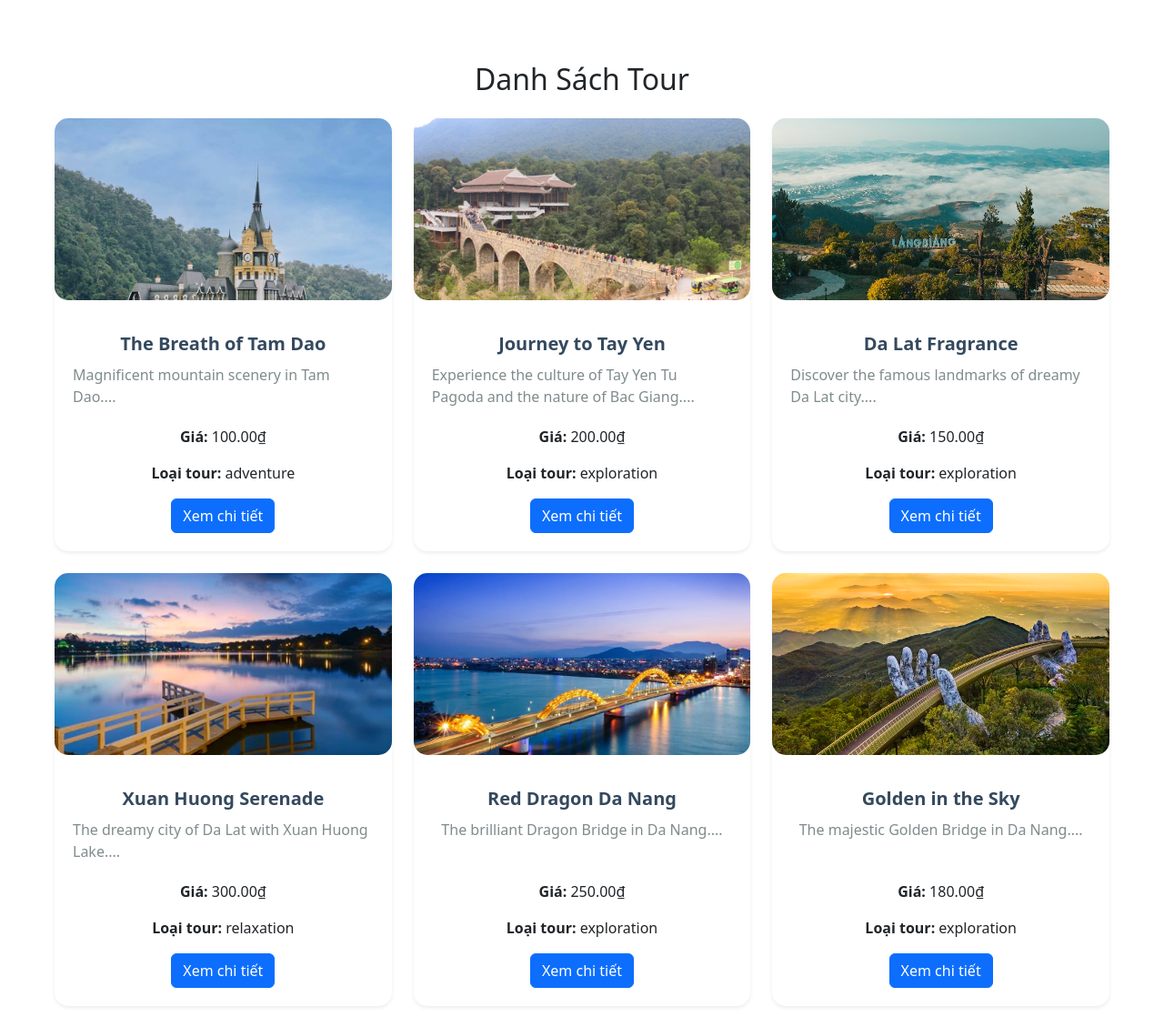
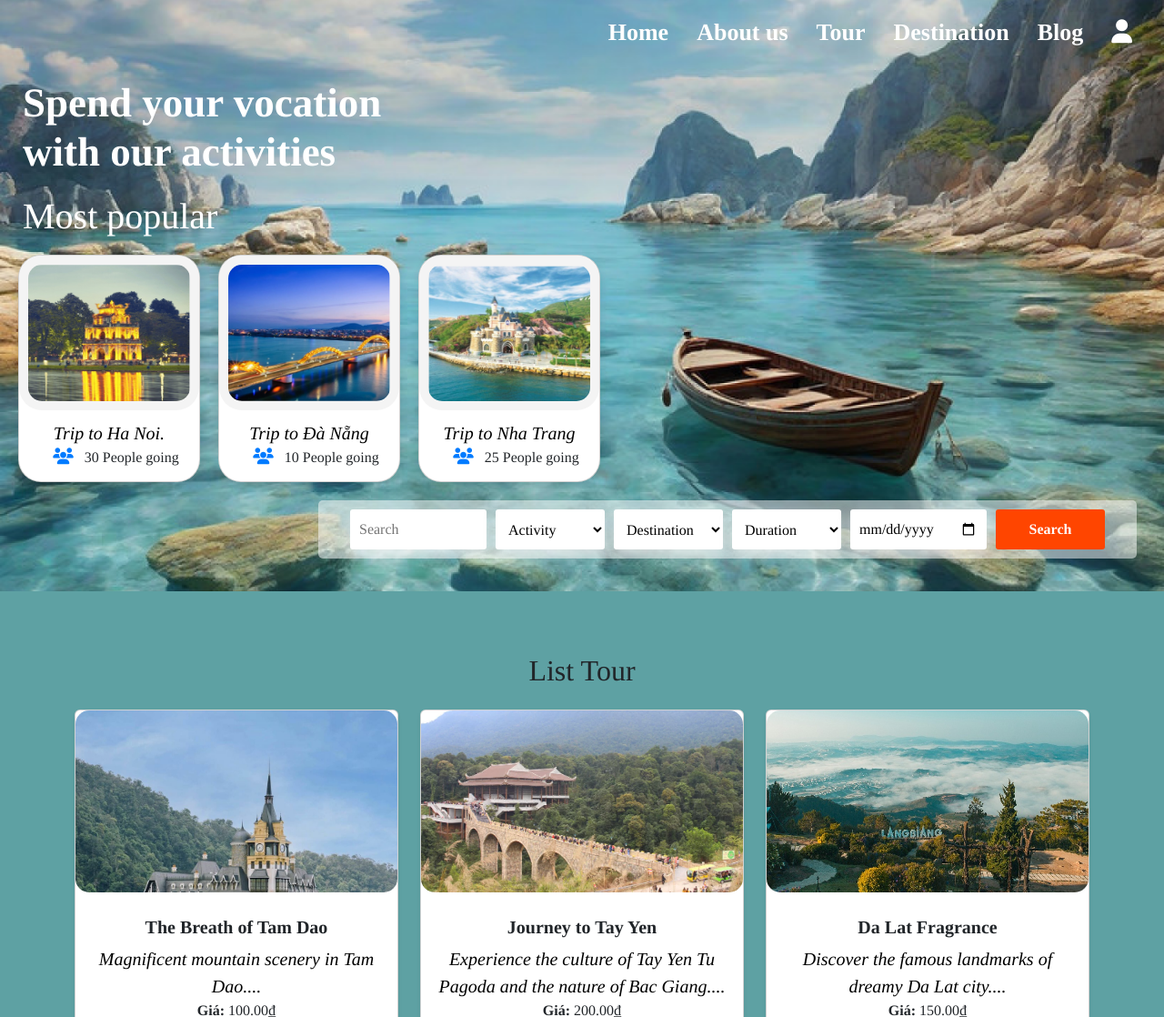
Before and after one commit to HuuHau235/Booking_Tour, a PHP site: page /BOOKING/list_tour.php in a window 1280 px wide. Shown: the top 1118 px of the page at 91% size. Run offline with PHP 8.4, Linux system fonts and the light colour scheme; data comes from the database, SQL or seed files in the repository.

Commit message:
update link

```diff
--- a/src/detail.php
+++ b/src/detail.php
@@ -1,7 +1,7 @@
 <?php
 $servername = "localhost";
 $username = "root";
-$password = "";
+$password = "kimhien123";
 $dbname = "travel";
 
 $conn = new mysqli($servername, $username, $password, $dbname);
--- a/src/hea.php
+++ b/src/hea.php
@@ -27,13 +27,13 @@
         <div class="collapse navbar-collapse" id="navbarNav">
           <ul class="navbar-nav ms-auto">
             <li class="nav-item">
-              <a class="nav-link active" aria-current="page" href="#">Home</a>
+              <a class="nav-link active" aria-current="page" href="index.php">Home</a>
             </li>
             <li class="nav-item">
               <a class="nav-link" href="#">About us</a>
             </li>
             <li class="nav-item">
-              <a class="nav-link" href="#">Tour</a>
+              <a class="nav-link" href="list_tour.php">Tour</a>
             </li>
             <li class="nav-item">
               <a class="nav-link" href="#">Destination</a>
--- a/src/list_tour.php
+++ b/src/list_tour.php
@@ -1,7 +1,7 @@
 <?php
 $servername = "localhost";
 $username = "root";  // hoặc tên người dùng của bạn
-$password = "";  // hoặc mật khẩu của bạn
+$password = "kimhien123";  // hoặc mật khẩu của bạn
 $dbname = "travel";  // thay thế bằng tên cơ sở dữ liệu của bạn
 
 // Kết nối cơ sở dữ liệu
@@ -31,8 +31,9 @@
     <link rel="stylesheet" href="styles/list_tour.css">
 </head>
 <body>
+<?php include 'hea.php' ?>
     <div class="container my-5">
-        <h2 class="text-center mb-4">Danh Sách Tour</h2>
+        <h2 class="text-center mb-4">List Tour</h2>
         <div class="row">
             <?php
             if ($result->num_rows > 0) {
@@ -63,7 +64,7 @@
             ?>
         </div>
     </div>
-
+    <?php include 'footer.php'; ?>
     <!-- Thêm Bootstrap JS và Popper.js -->
     <script src="https://cdn.jsdelivr.net/npm/@popperjs/core@2.11.6/dist/umd/popper.min.js"></script>
     <script src="https://cdn.jsdelivr.net/npm/bootstrap@5.3.0-alpha1/dist/js/bootstrap.min.js"></script>
--- a/src/styles/list_tour.css
+++ b/src/styles/list_tour.css
@@ -1,3 +1,7 @@
+body{
+    background-color: #5EA1A3 !important;
+    font-family: "Tinos", serif !important;
+}
 /* Đảm bảo rằng các card có cùng chiều cao */
 .card {
     display: flex;
```
